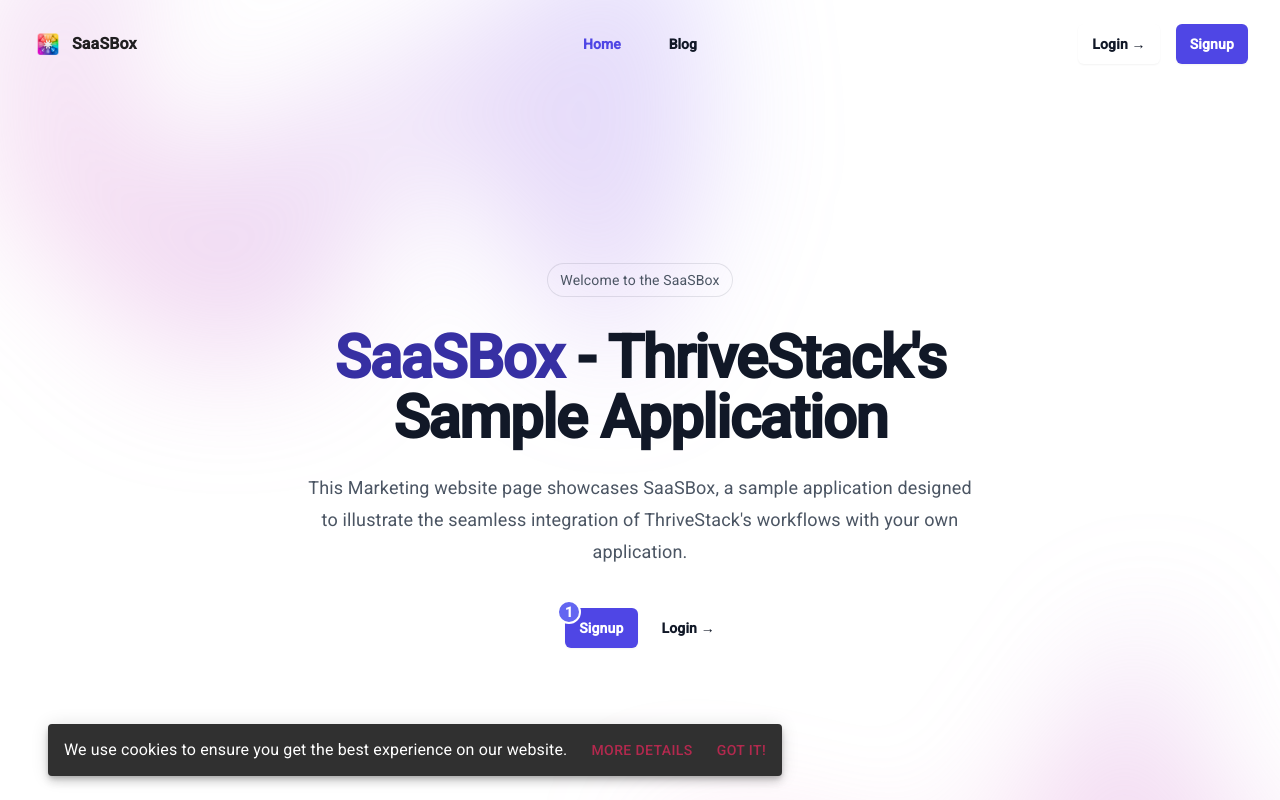
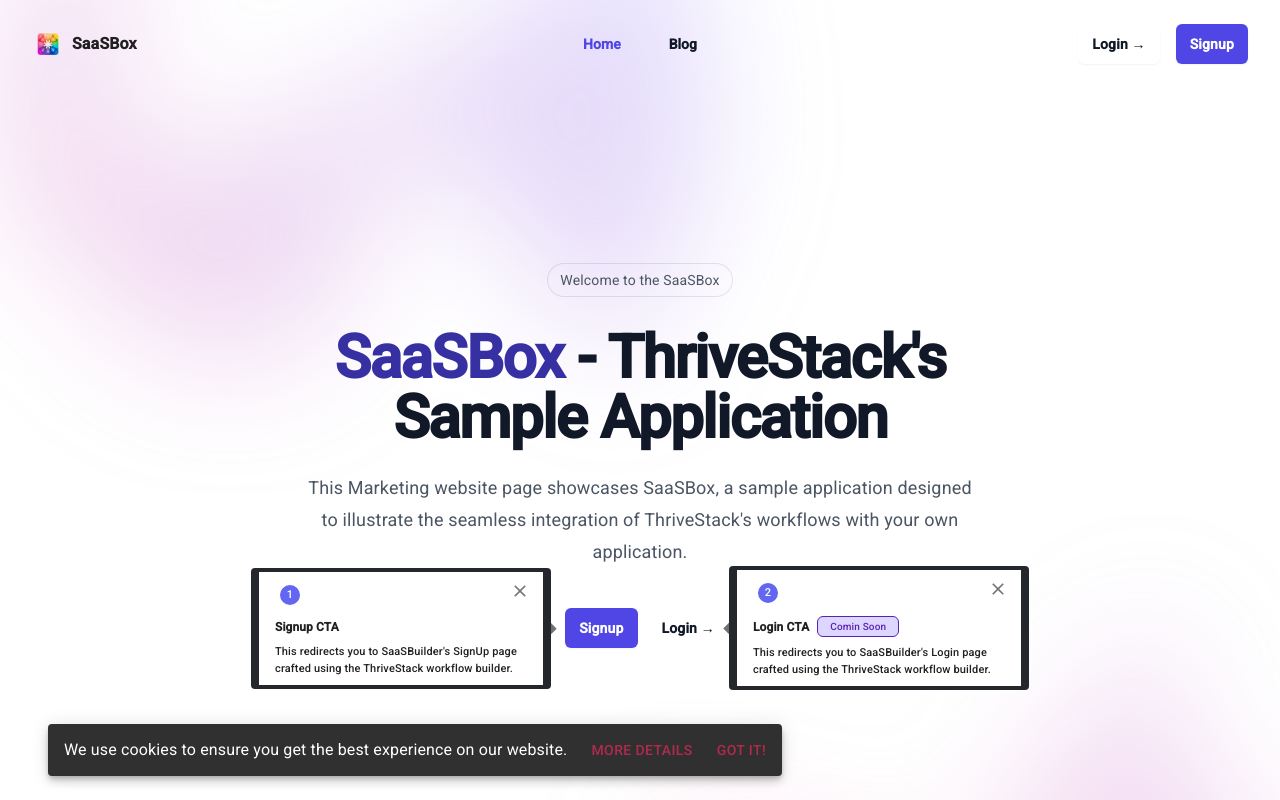
Before and after one commit to Thrivestack-public/sample-app-marketing-page, a React (Create React App) app: page / in a window 1280 px wide. Shown: the top 800 px of the page. Built offline with nearby package versions, Linux system fonts and the light colour scheme; a web font is replaced by a local one.

Commit message:
chore: added hotspots

```diff
--- a/src/constants.js
+++ b/src/constants.js
@@ -1 +1,2 @@
-export const thriveSignupUrl = "https://auth.saasbox.online/";
+export const thriveSignupUrl =
+  "http://e5ecf992-36b6-11ee-be56-0242ac120002-dev.app.stealthsaasplatform.com/8eb25d05-1520-405a-9a72-81f5a336cab9";
--- a/src/marketing/components/home/HeroSection.js
+++ b/src/marketing/components/home/HeroSection.js
@@ -3,8 +3,20 @@ import PropTypes from "prop-types";
 
 import { thriveSignupUrl } from "../../../constants";
 import Hotspot from "./Hotspot";
-import { Tooltip } from "@mui/material";
+import { Tooltip, tooltipClasses } from "@mui/material";
+import { styled } from "@mui/material/styles";
+import HotspotTooltip from "../hotspotTooltip/HotspotTooltip";
 
+const BootstrapTooltip = styled(({ className, ...props }) => (
+  <Tooltip {...props} arrow classes={{ popper: className }} />
+))(({ theme }) => ({
+  [`& .${tooltipClasses.arrow}`]: {
+    color: theme.palette.common.white,
+  },
+  [`& .${tooltipClasses.tooltip}`]: {
+    backgroundColor: theme.palette.common.white,
+  },
+}));
 function HeroSection(props) {
   return (
     <Fragment>
@@ -26,10 +38,6 @@ function HeroSection(props) {
             <div className="hidden sm:mb-8 sm:flex sm:justify-center">
               <div className="relative rounded-full px-3 py-1 text-sm leading-6 text-gray-600 ring-1 ring-gray-900/10 hover:ring-gray-900/20">
                 Welcome to the SaaSBox
-                {/* <a href="#" className="font-semibold text-indigo-600">
-                  <span className="absolute inset-0" aria-hidden="true" />
-                  Read more <span aria-hidden="true">&rarr;</span>
-                </a> */}
               </div>
             </div>
             <div className="text-center">
@@ -43,9 +51,12 @@ function HeroSection(props) {
                 ThriveStack's workflows with your own application.
               </p>
               <div className="mt-10 flex items-center justify-center gap-x-6">
-                <Tooltip
-                  title="User will be redirected to signup page after clicking on signup button"
-                  arrow
+                <HotspotTooltip
+                  label={"Signup CTA"}
+                  text={
+                    "This redirects you to SaaSBuilder's SignUp page crafted using the ThriveStack workflow builder."
+                  }
+                  number={"1"}
                 >
                   <a
                     href={thriveSignupUrl}
@@ -53,15 +64,25 @@ function HeroSection(props) {
                     className="relative rounded-md bg-indigo-600 px-3.5 py-2.5 text-sm font-semibold text-white shadow-sm hover:bg-indigo-500 focus-visible:outline focus-visible:outline-2 focus-visible:outline-offset-2 focus-visible:outline-indigo-600"
                   >
                     Signup
-                    <Hotspot label="1" className="-top-2 -left-2" />
+                    {/* <Hotspot label="1" className="-top-2 -left-2" /> */}
                   </a>
-                </Tooltip>
-                <a
-                  href="#"
-                  className="text-sm font-semibold leading-6 text-gray-900"
+                </HotspotTooltip>
+                <HotspotTooltip
+                  label={"Login CTA"}
+                  text={
+                    "This redirects you to SaaSBuilder's Login page crafted using the ThriveStack workflow builder."
+                  }
+                  placement="right"
+                  isComingSoon
+                  number={"2"}
                 >
-                  Login <span aria-hidden="true">→</span>
-                </a>
+                  <a
+                    href="#"
+                    className="text-sm font-semibold leading-6 text-gray-900"
+                  >
+                    Login <span aria-hidden="true">→</span>
+                  </a>
+                </HotspotTooltip>
               </div>
             </div>
           </div>
--- a/src/marketing/components/home/Hotspot.js
+++ b/src/marketing/components/home/Hotspot.js
@@ -6,7 +6,7 @@ function Hotspot(props) {
     <div className={`absolute ${props.className || ""}`}>
       <span className="relative flex h-[24px] w-[24px]">
         <span className="animate-ping absolute inline-flex h-full w-full rounded-full bg-indigo-400 opacity-75"></span>
-        <span className="relative inline-flex rounded-full h-[24px] w-[24px] bg-indigo-500 border-[2px] border-white flex items-center justify-center">
+        <span className="relative inline-flex rounded-full h-[24px] w-[24px] bg-indigo-500 border-[2px] border-white text-white flex items-center justify-center">
           {props.label || ""}
         </span>
       </span>
--- a/src/marketing/components/home/PricingSection.js
+++ b/src/marketing/components/home/PricingSection.js
@@ -1,6 +1,7 @@
 import React from "react";
 import { CheckCircleIcon } from "@heroicons/react/20/solid";
 import { thriveSignupUrl } from "../../../constants";
+import HotspotTooltip from "../hotspotTooltip/HotspotTooltip";
 
 const tiers = [
   {
@@ -72,7 +73,7 @@ export default function PricingSection() {
         </div>
         <div className="mt-20 flow-root">
           <div className="isolate -mt-16 grid max-w-sm grid-cols-1 gap-y-16 divide-y divide-gray-100 sm:mx-auto lg:-mx-8 lg:mt-0 lg:max-w-none lg:grid-cols-3 lg:divide-x lg:divide-y-0 xl:-mx-4">
-            {tiers.map((tier) => (
+            {tiers.map((tier, idx) => (
               <div key={tier.id} className="pt-16 lg:px-8 lg:pt-0 xl:px-14">
                 <h3
                   id={tier.id}
@@ -91,6 +92,25 @@ export default function PricingSection() {
                 <p className="mt-3 text-sm leading-6 text-gray-500">
                   {tier.price.annually} per month if paid annually
                 </p>
+                {idx === 1 ? (
+                  <HotspotTooltip
+                    label={"Pricing Specific Signup CTA"}
+                    text={
+                      "This redirects you to SaaSBuilder's SignUp page but with pricing specific URL parameters."
+                    }
+                    placement="bottom"
+                    number={"3"}
+                    isComingSoon
+                  >
+                    <a
+                      href={tier.href + `?tier=${tier.id}`}
+                      aria-describedby={tier.id}
+                      className="mt-10 block rounded-md bg-indigo-600 px-3 py-2 text-center text-sm font-semibold leading-6 text-white shadow-sm hover:bg-indigo-500 focus-visible:outline focus-visible:outline-2 focus-visible:outline-offset-2 focus-visible:outline-indigo-600"
+                    >
+                      Signup
+                    </a>
+                  </HotspotTooltip>
+                ) : (
                   <a
                     href={tier.href}
                     aria-describedby={tier.id}
@@ -98,6 +118,7 @@ export default function PricingSection() {
                   >
                     Signup
                   </a>
+                )}
                 <p className="mt-10 text-sm font-semibold leading-6 text-gray-900">
                   {tier.description}
                 </p>
--- /dev/null
+++ b/src/marketing/components/hotspotTooltip/HotspotTooltip.js
@@ -0,0 +1,117 @@
+import React, { memo, useState } from "react";
+import Tooltip from "@mui/material/Tooltip";
+import IconButton from "@mui/material/IconButton";
+import CloseIcon from "@mui/icons-material/Close";
+import withStyles from "@mui/styles/withStyles";
+import PropTypes from "prop-types";
+import { Box, Typography } from "@mui/material";
+import Hotspot from "../home/Hotspot";
+
+const styles = (theme) => ({
+  wrapper: {
+    backgroundColor: theme.palette.common.white,
+    color: theme.palette.text.primary,
+    padding: "8px 16px",
+    textAlign: "left",
+    minWidth: "150px",
+  },
+  comingSoon: {
+    backgroundColor: "#DDD6FE",
+    border: "1px solid #5B21B6",
+    color: "#5B21B6",
+    fontSize: "10px",
+    padding: "2px 12px",
+    borderRadius: "6px",
+  },
+});
+
+function HotspotTooltip({
+  children,
+  placement,
+  classes,
+  text,
+  label,
+  isComingSoon = false,
+  number,
+}) {
+  const [open, setOpen] = useState(true);
+
+  const handleClose = () => {
+    setOpen(false);
+  };
+
+  return (
+    <Tooltip
+      open={open}
+      onClose={handleClose}
+      disableFocusListener
+      disableHoverListener
+      disableTouchListener
+      arrow
+      placement={placement || "left"}
+      PopperProps={{
+        disablePortal: true,
+      }}
+      style={{
+        maxWidth: 400,
+      }}
+      title={
+        <Box className={classes.wrapper}>
+          <div>
+            <IconButton
+              aria-label="close"
+              size="small"
+              onClick={handleClose}
+              sx={{
+                position: "absolute",
+                top: 8,
+                right: 16,
+              }}
+            >
+              <CloseIcon fontSize="small" />
+            </IconButton>
+          </div>
+          <Box display={"flex"} flexDirection={"column"} gap={1}>
+            <Box
+              style={{
+                height: "30px",
+                width: "30px",
+                // backgroundColor: "#8B5CF6",
+                borderRadius: "30px",
+                position: "relative",
+                display: "flex",
+                justifyContent: "center",
+                alignItems: "center",
+              }}
+            >
+              <Hotspot label={number || ""} />
+            </Box>
+            <Box display={"flex"} gap={1} alignItems={"center"}>
+              <Typography fontSize={"12px"} fontWeight={600}>
+                {label || ""}
+              </Typography>
+              {isComingSoon && (
+                <Box className={classes.comingSoon}>Comin Soon</Box>
+              )}
+            </Box>
+            <div>{text || ""}</div>
+          </Box>
+        </Box>
+      }
+    >
+      {children}
+    </Tooltip>
+  );
+}
+
+HotspotTooltip.propTypes = {
+  classes: PropTypes.object.isRequired,
+  children: PropTypes.any,
+  placement: PropTypes.string.isRequired,
+  text: PropTypes.string.isRequired,
+  label: PropTypes.string.isRequired,
+  number: PropTypes.string.isRequired,
+  isComingSoon: PropTypes.bool.isRequired,
+};
+
+export default withStyles(styles, { withTheme: true })(memo(HotspotTooltip));
```
Lines whose indentation alone changed are shown as unchanged.
